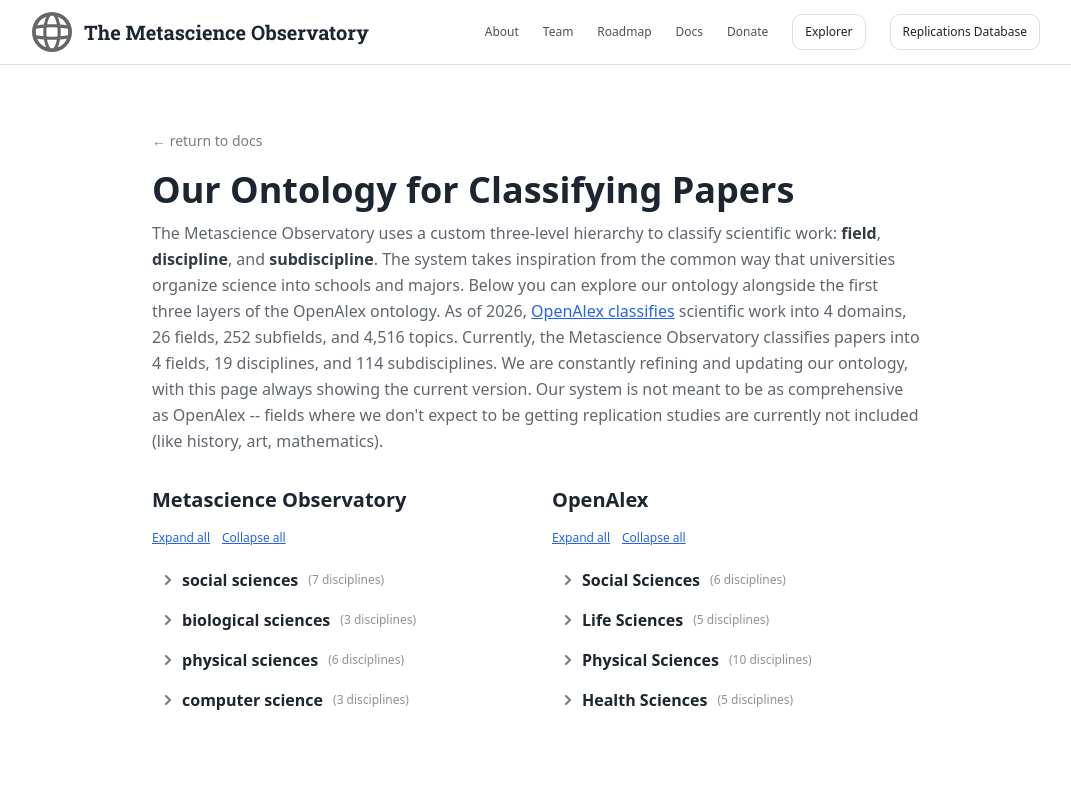
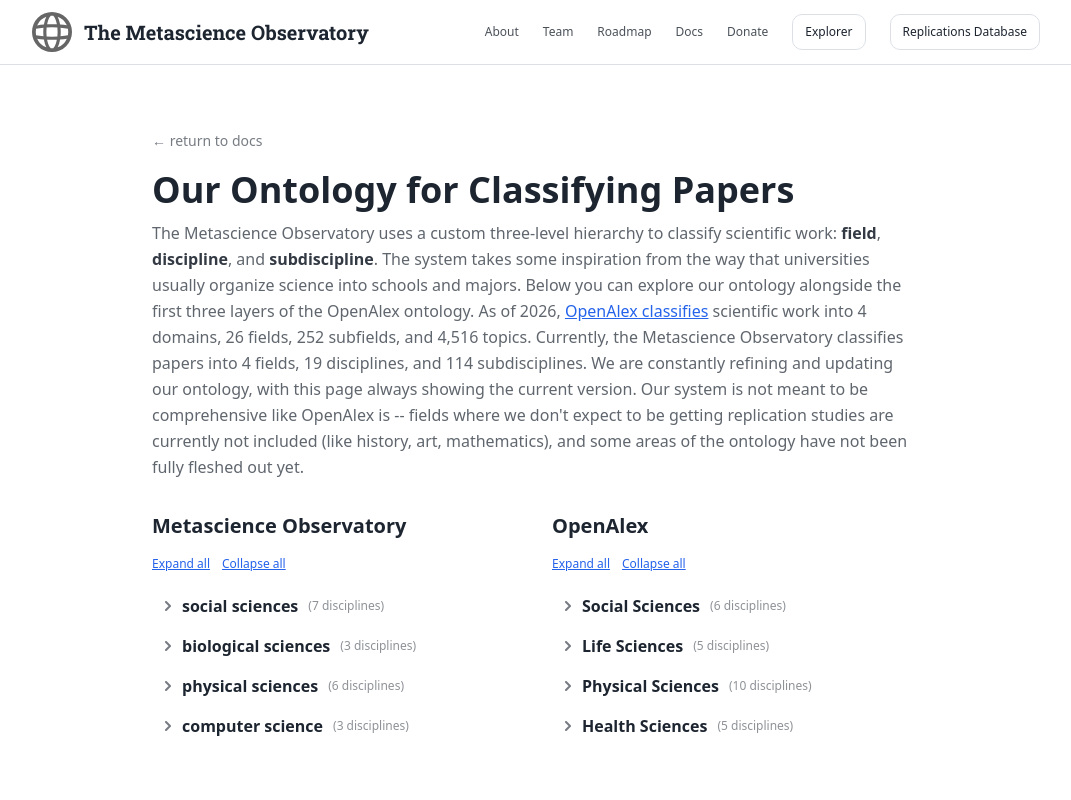
Before and after one commit to delton137/metascience-observatory, a Next.js app: page /docs/ontology in a window 1280 px wide. Shown: the top 800 px of the page, without its empty margins (104-1175 px from the left). Built offline with nearby package versions, Linux system fonts and the light colour scheme.

Commit message:
fix Effect Size Types and Their Normalization page

```diff
--- a/app/docs/ontology/page.tsx
+++ b/app/docs/ontology/page.tsx
@@ -150,7 +150,7 @@ export default function OntologyPage() {
             <DocsBackLink />
             <h1 className="text-4xl font-bold mb-2 text-foreground leading-tight">Our Ontology for Classifying Papers</h1>
             <p className="text-foreground/70 mb-8 leading-relaxed">
-              The Metascience Observatory uses a custom three-level hierarchy to classify scientific work: <strong className="text-foreground/90">field</strong>, <strong className="text-foreground/90">discipline</strong>, and <strong className="text-foreground/90">subdiscipline</strong>. The system takes inspiration from the common way that universities organize science into schools and majors. Below you can explore our ontology alongside the first three layers of the OpenAlex ontology. As of 2026, <a href="https://help.openalex.org/hc/en-us/articles/24736129405719-Topics" target="_blank" rel="noopener noreferrer" className="text-blue-600 hover:text-blue-700 underline">OpenAlex classifies</a> scientific work into 4 domains, 26 fields, 252 subfields, and 4,516 topics. Currently, the Metascience Observatory classifies papers into {msoCounts.fields} fields, {msoCounts.disciplines} disciplines, and {msoCounts.subdisciplines} subdisciplines.  We are constantly refining and updating our ontology, with this page always showing the current version. Our system is not meant to be as comprehensive as OpenAlex -- fields where we don't expect to be getting replication studies are currently not included (like history, art, mathematics).
+              The Metascience Observatory uses a custom three-level hierarchy to classify scientific work: <strong className="text-foreground/90">field</strong>, <strong className="text-foreground/90">discipline</strong>, and <strong className="text-foreground/90">subdiscipline</strong>. The system takes some inspiration from the way that universities usually organize science into schools and majors. Below you can explore our ontology alongside the first three layers of the OpenAlex ontology. As of 2026, <a href="https://help.openalex.org/hc/en-us/articles/24736129405719-Topics" target="_blank" rel="noopener noreferrer" className="text-blue-600 hover:text-blue-700 underline">OpenAlex classifies</a> scientific work into 4 domains, 26 fields, 252 subfields, and 4,516 topics. Currently, the Metascience Observatory classifies papers into {msoCounts.fields} fields, {msoCounts.disciplines} disciplines, and {msoCounts.subdisciplines} subdisciplines.  We are constantly refining and updating our ontology, with this page always showing the current version. Our system is not meant to be comprehensive like OpenAlex is -- fields where we don't expect to be getting replication studies are currently not included (like history, art, mathematics), and some areas of the ontology have not been fully fleshed out yet.
             </p>
           </div>
 
--- a/app/docs/page.tsx
+++ b/app/docs/page.tsx
@@ -78,7 +78,7 @@ const documentation: DocMeta[] = [
   },
   {
     href: "/docs/ontology",
-    title: "Our Ontology for Classifying Papers",
+    title: "Our ontology for classifying papers",
   },
 ];
 
```
Also changed, not shown: 1 other file (tests, documents, lock files or other folders).
